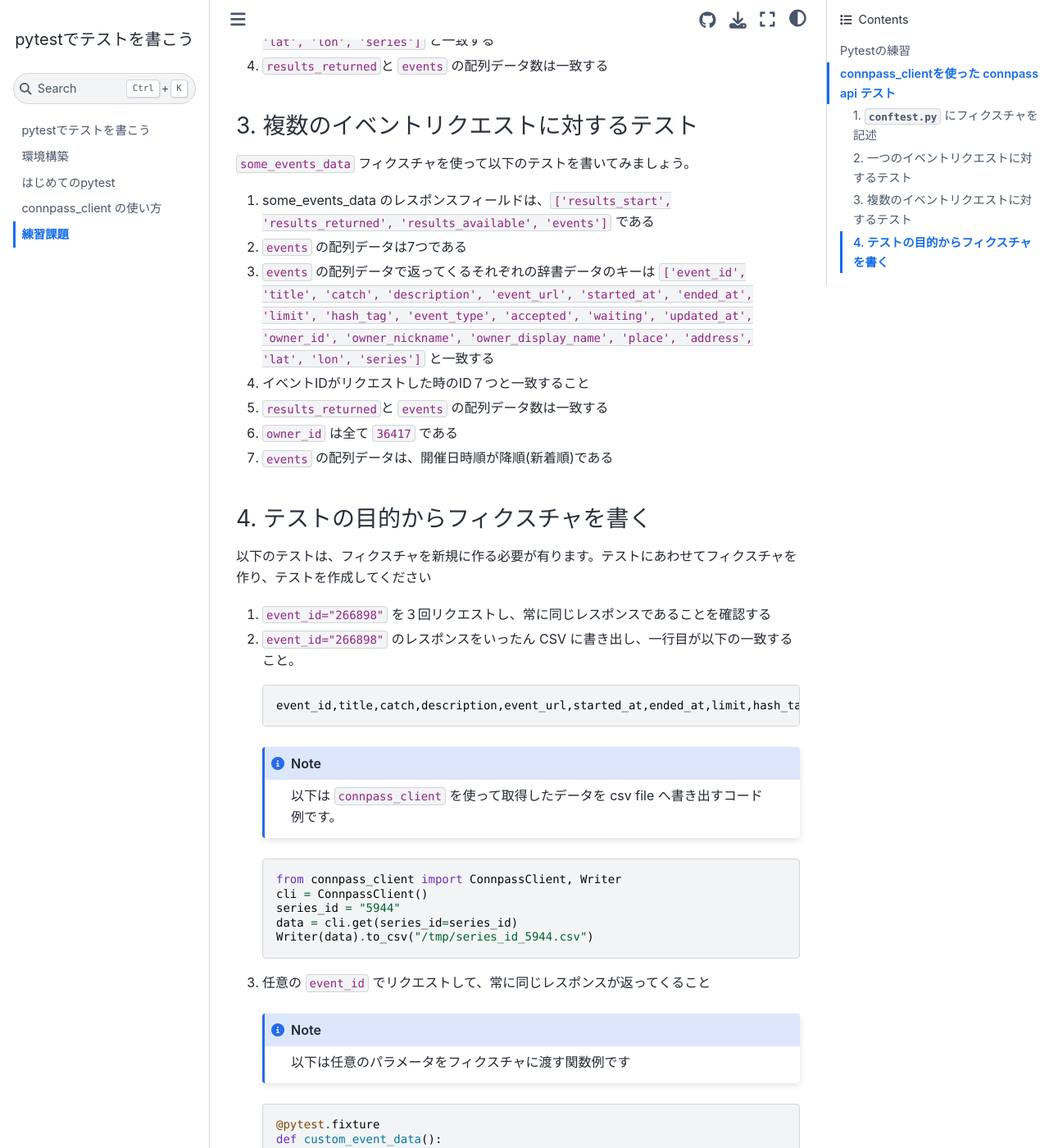
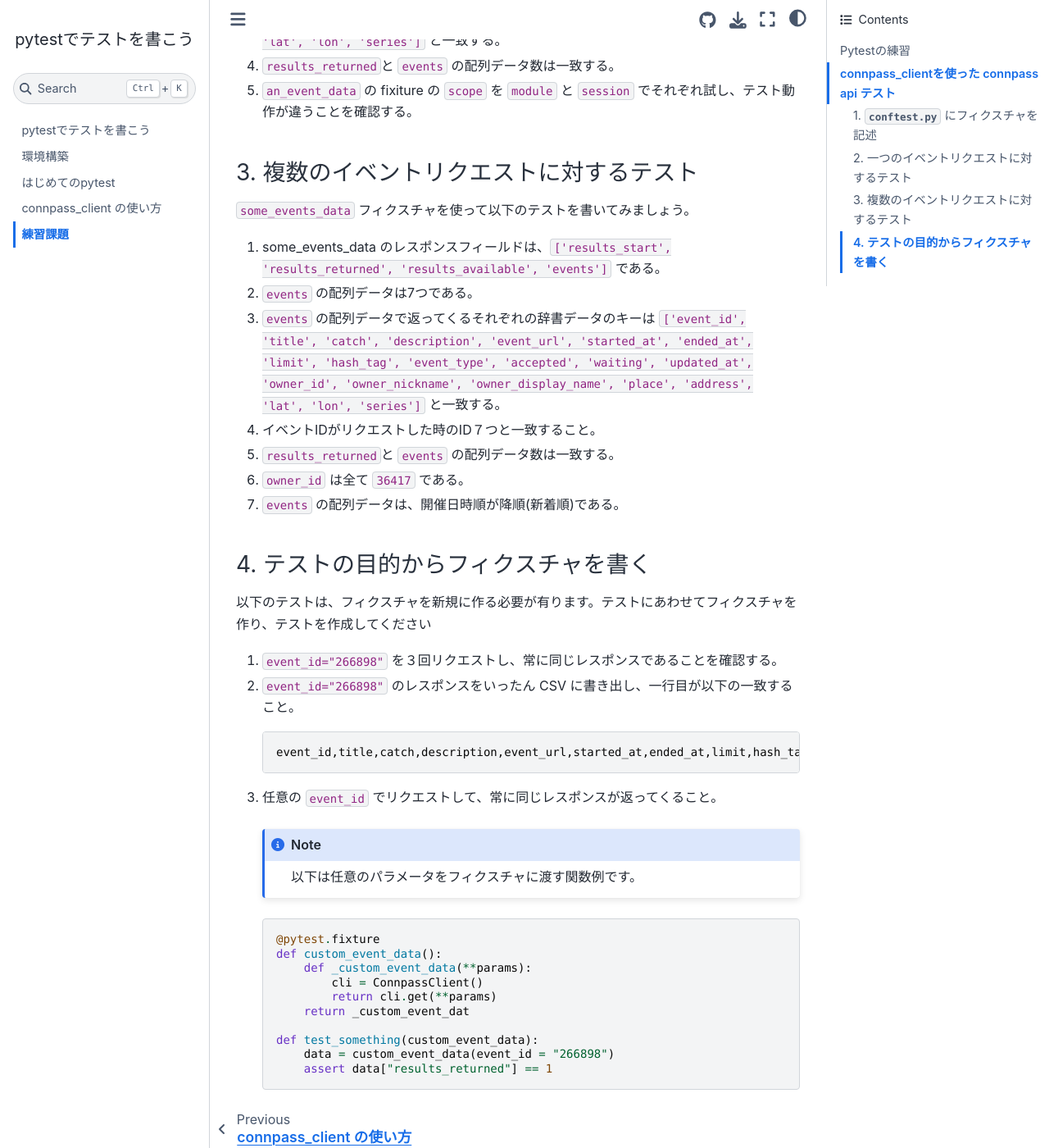
Before and after one commit to fin-py/pytest-hands-on, a Jupyter Book: the page built from docs/exercise.md, in a window 1280 px wide and 1400 px high, scrolled down 1250 px. Shown: the whole window at 82% size. Built offline with Jupyter Book 1.0.4 settings and Sphinx 7.4.7 and the Sphinx Book theme 1.1.4, drawn with Linux system fonts in a browser that asks for light colours; some of the changed text lies outside the part shown.

Commit message:
課題修正

````diff
--- a/docs/exercise.md
+++ b/docs/exercise.md
@@ -30,51 +30,39 @@
 
 ### 2. 一つのイベントリクエストに対するテスト
 
-`an_event_data` フィクスチャを使って以下のテストを書いてみましょう
+`an_event_data` フィクスチャを使って以下のテストを書いてみましょう。
 
-1. `an_event_data` で得ることができる辞書のキーは、`['results_start', 'results_returned', 'results_available', 'events']` である
-1. `events` キーに紐づく配列データは１つである
-1. `events` キーに紐づく配列に格納された一つの辞書データのキーは `['event_id', 'title', 'catch', 'description', 'event_url', 'started_at', 'ended_at', 'limit', 'hash_tag', 'event_type', 'accepted', 'waiting', 'updated_at', 'owner_id', 'owner_nickname', 'owner_display_name', 'place', 'address', 'lat', 'lon', 'series']` と一致する
-1. `results_returned`と `events` の配列データ数は一致する
+1. `an_event_data` で得ることができる辞書のキーは、`['results_start', 'results_returned', 'results_available', 'events']` である。
+1. `events` キーに紐づく配列データは１つである。
+1. `events` キーに紐づく配列に格納された一つの辞書データのキーは `['event_id', 'title', 'catch', 'description', 'event_url', 'started_at', 'ended_at', 'limit', 'hash_tag', 'event_type', 'accepted', 'waiting', 'updated_at', 'owner_id', 'owner_nickname', 'owner_display_name', 'place', 'address', 'lat', 'lon', 'series']` と一致する。
+1. `results_returned`と `events` の配列データ数は一致する。
+1. `an_event_data` の fixiture の `scope` を `module` と `session` でそれぞれ試し、テスト動作が違うことを確認する。
 
 
 ### 3. 複数のイベントリクエストに対するテスト
 
 `some_events_data` フィクスチャを使って以下のテストを書いてみましょう。
 
-1. some_events_data のレスポンスフィールドは、`['results_start', 'results_returned', 'results_available', 'events']` である
-1. `events` の配列データは7つである
-1. `events` の配列データで返ってくるそれぞれの辞書データのキーは `['event_id', 'title', 'catch', 'description', 'event_url', 'started_at', 'ended_at', 'limit', 'hash_tag', 'event_type', 'accepted', 'waiting', 'updated_at', 'owner_id', 'owner_nickname', 'owner_display_name', 'place', 'address', 'lat', 'lon', 'series']` と一致する
-1. イベントIDがリクエストした時のID７つと一致すること
-1. `results_returned`と `events` の配列データ数は一致する
-1. `owner_id` は全て `36417` である
-1. `events` の配列データは、開催日時順が降順(新着順)である
+1. some_events_data のレスポンスフィールドは、`['results_start', 'results_returned', 'results_available', 'events']` である。
+1. `events` の配列データは7つである。
+1. `events` の配列データで返ってくるそれぞれの辞書データのキーは `['event_id', 'title', 'catch', 'description', 'event_url', 'started_at', 'ended_at', 'limit', 'hash_tag', 'event_type', 'accepted', 'waiting', 'updated_at', 'owner_id', 'owner_nickname', 'owner_display_name', 'place', 'address', 'lat', 'lon', 'series']` と一致する。
+1. イベントIDがリクエストした時のID７つと一致すること。
+1. `results_returned`と `events` の配列データ数は一致する。
+1. `owner_id` は全て `36417` である。
+1. `events` の配列データは、開催日時順が降順(新着順)である。
 
 ### 4. テストの目的からフィクスチャを書く
 
 以下のテストは、フィクスチャを新規に作る必要が有ります。テストにあわせてフィクスチャを作り、テストを作成してください
 
-1. `event_id="266898"` を３回リクエストし、常に同じレスポンスであることを確認する
+1. `event_id="266898"` を３回リクエストし、常に同じレスポンスであることを確認する。
 1. `event_id="266898"` のレスポンスをいったん CSV に書き出し、一行目が以下の一致すること。
     ```
     event_id,title,catch,description,event_url,started_at,ended_at,limit,hash_tag,event_type,accepted,waiting,updated_at,owner_id,owner_nickname,owner_display_name,place,address,lat,lon,series
     ```
-
+1. 任意の `event_id` でリクエストして、常に同じレスポンスが返ってくること。
     ```{note}
-     以下は `connpass_client` を使って取得したデータを csv file へ書き出すコード例です。
-    ```
-    ```python
-    from connpass_client import ConnpassClient, Writer
-    cli = ConnpassClient()
-    series_id = "5944"
-    data = cli.get(series_id=series_id)
-    Writer(data).to_csv("/tmp/series_id_5944.csv")
-    ```
-
-
-1. 任意の `event_id` でリクエストして、常に同じレスポンスが返ってくること
-    ```{note}
-    以下は任意のパラメータをフィクスチャに渡す関数例です
+    以下は任意のパラメータをフィクスチャに渡す関数例です。
     ```
     ```python
     @pytest.fixture
````
